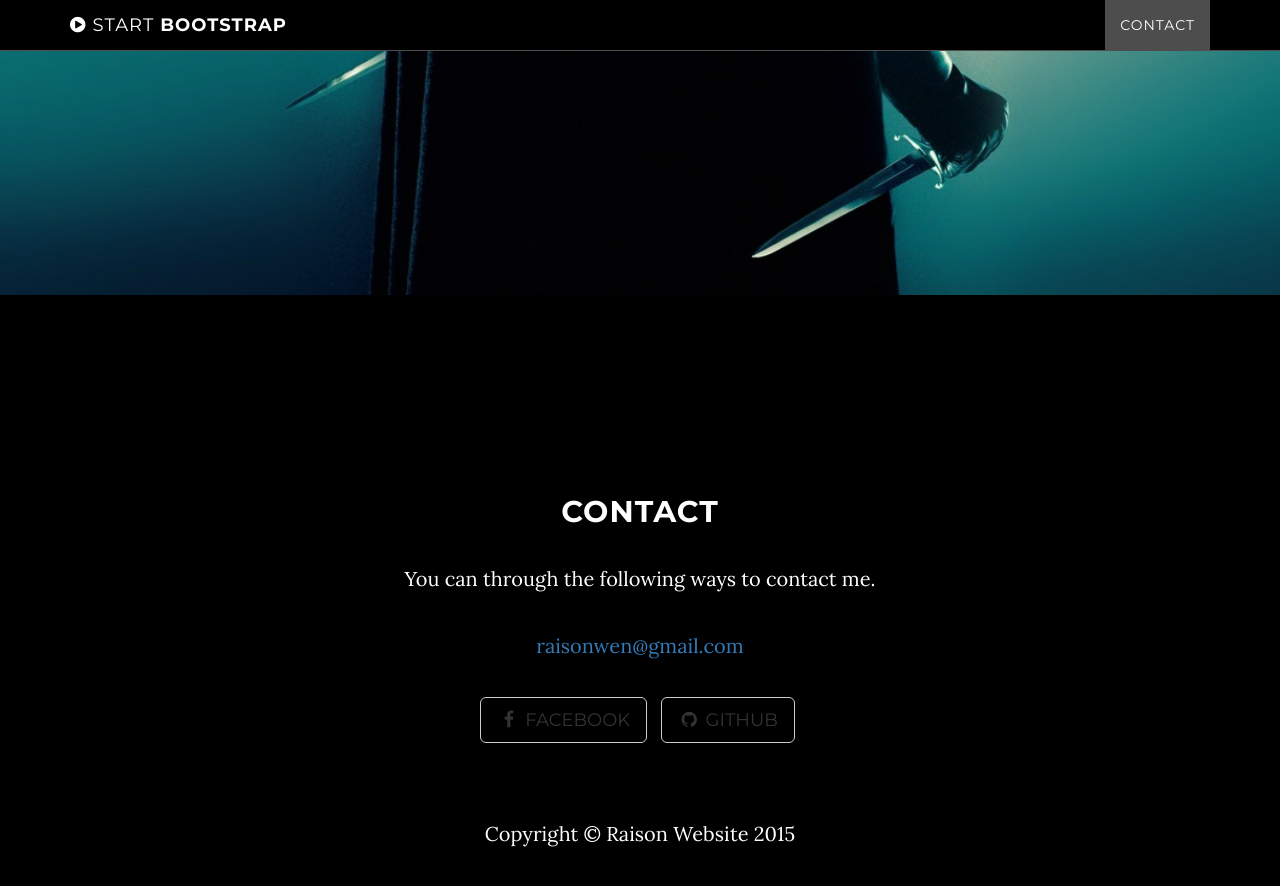
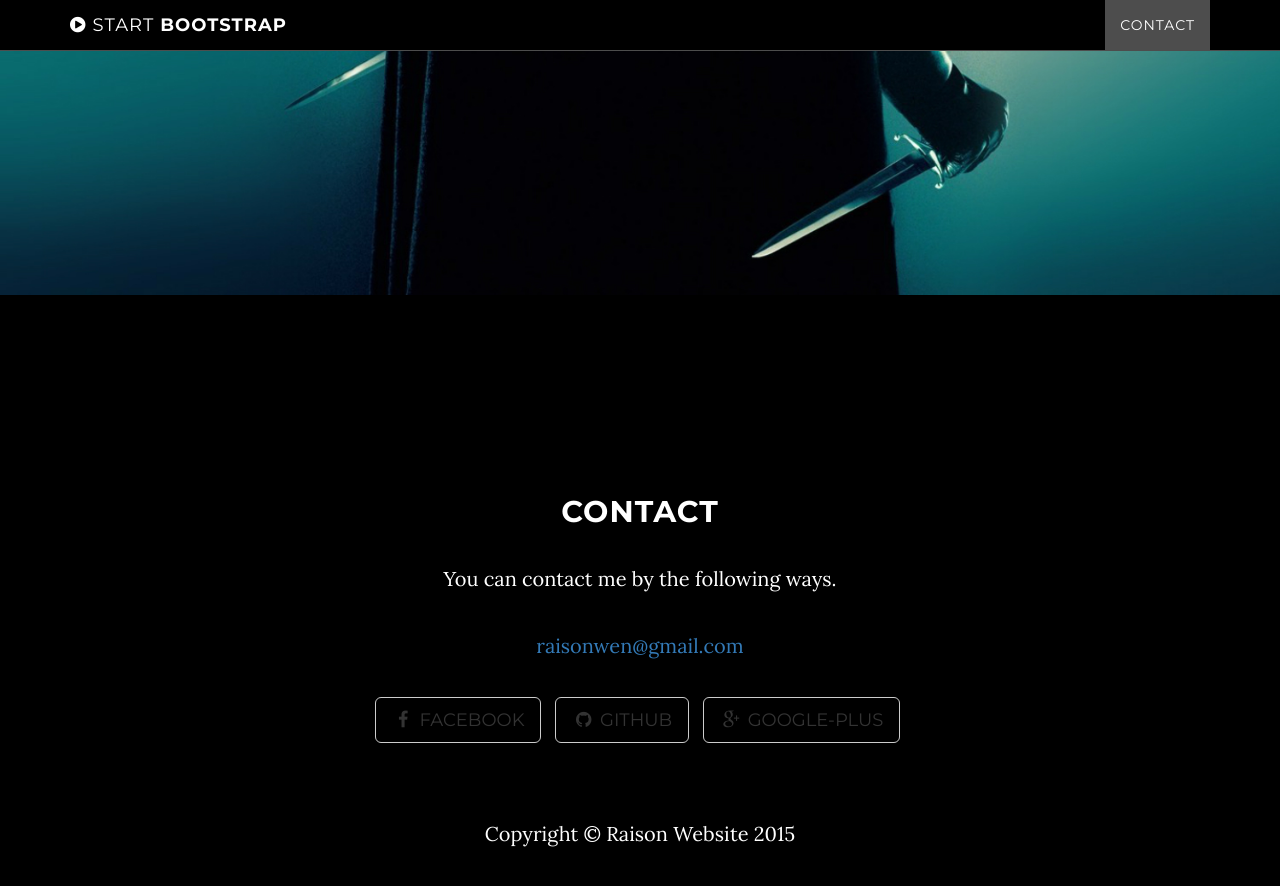
Before and after one commit to RaisonWen/RaisonWen.github.io, a Jekyll site: the page built from index.html, in a window 1280 px wide and 900 px high, scrolled down 605 px. Shown: the top 886 px of the window. Built offline with Jekyll 4.4.1, drawn with Linux system fonts in a browser that asks for light colours; comment, search, counter and statistics services are not loaded.

Commit message:
添加google plus

```diff
--- a/_config.yml
+++ b/_config.yml
@@ -24,6 +24,8 @@ social:
 #    url: http://bitbucket.org/jekyll
   - title: github
     url: https://github.com/RaisonWen/raisonwen.github.io
+  - title: google-plus
+    url: https://plus.google.com/114807637782392437720
 
 # Build settings
 markdown: kramdown
--- a/_includes/contact.html
+++ b/_includes/contact.html
@@ -3,7 +3,7 @@
         <div class="row">
             <div class="col-lg-8 col-lg-offset-2">
                 <h2>Contact</h2>
-                <p>You can through the following ways to contact me.</p>
+                <p>You can contact me by the following ways.</p>
                 <p><a href="mailto:{{ site.email }}">{{ site.email }}</a>
                 </p>
                 <ul class="list-inline banner-social-buttons">
```
